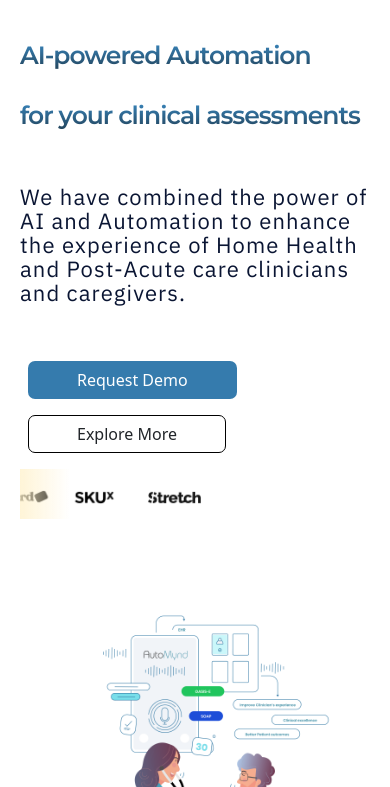
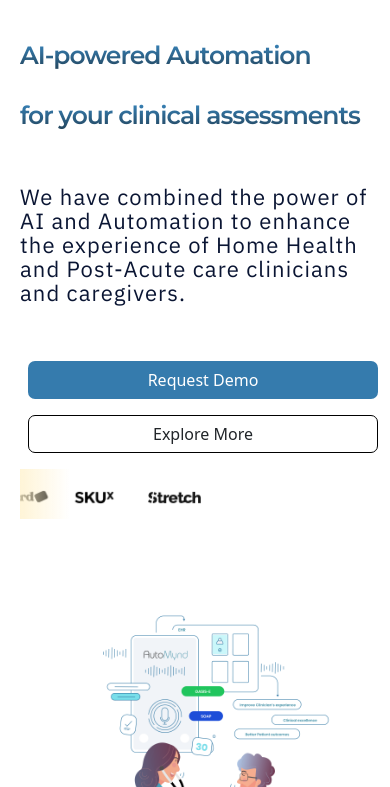
Before and after one commit to malik250danish/automynd, a plain HTML site: page index.html in a window 390 px wide. Shown: the part 57-844 px from the top of the page. Drawn offline with nearby package versions, Linux system fonts and the light colour scheme; a script that the page names is missing.

Commit message:
ammir_byuuton

```diff
--- a/assets/css/style.css
+++ b/assets/css/style.css
@@ -880,4 +880,12 @@ svg {
     #process {
         height: 20vh !important;
     }
+
+    .expBtn
+    {
+        width: 100%;
+    }
+     .reqBtn{
+        width: 100%;
+     }
 }
```
